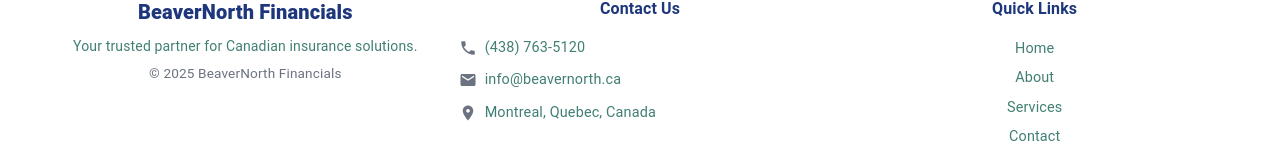
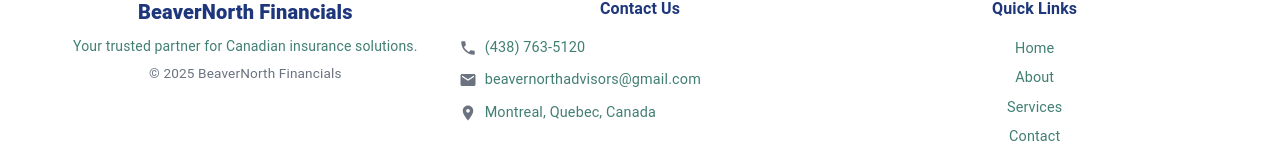
Before and after one commit to Arunkumar6522/BeaverNorth-Advisors, a React (Vite) app in the folder web/: page /about in a window 1280 px wide. Shown: the part 4041-4201 px from the top of the page. Built offline with nearby package versions, Linux system fonts and the light colour scheme; no server answers.

Commit message:
fix: update footer email to beavernorthadvisors@gmail.com

```diff
--- a/web/src/components/Footer.tsx
+++ b/web/src/components/Footer.tsx
@@ -57,7 +57,7 @@ export default function Footer() {
                 <Box sx={{ display: 'flex', alignItems: 'center', gap: 1 }}>
                   <Email sx={{ fontSize: 18, color: '#6B7280' }} />
                   <Typography variant="body2" sx={{ color: '#417F73', fontSize: '0.9rem' }}>
-                    info@beavernorth.ca
+                    beavernorthadvisors@gmail.com
                   </Typography>
                 </Box>
 
```
